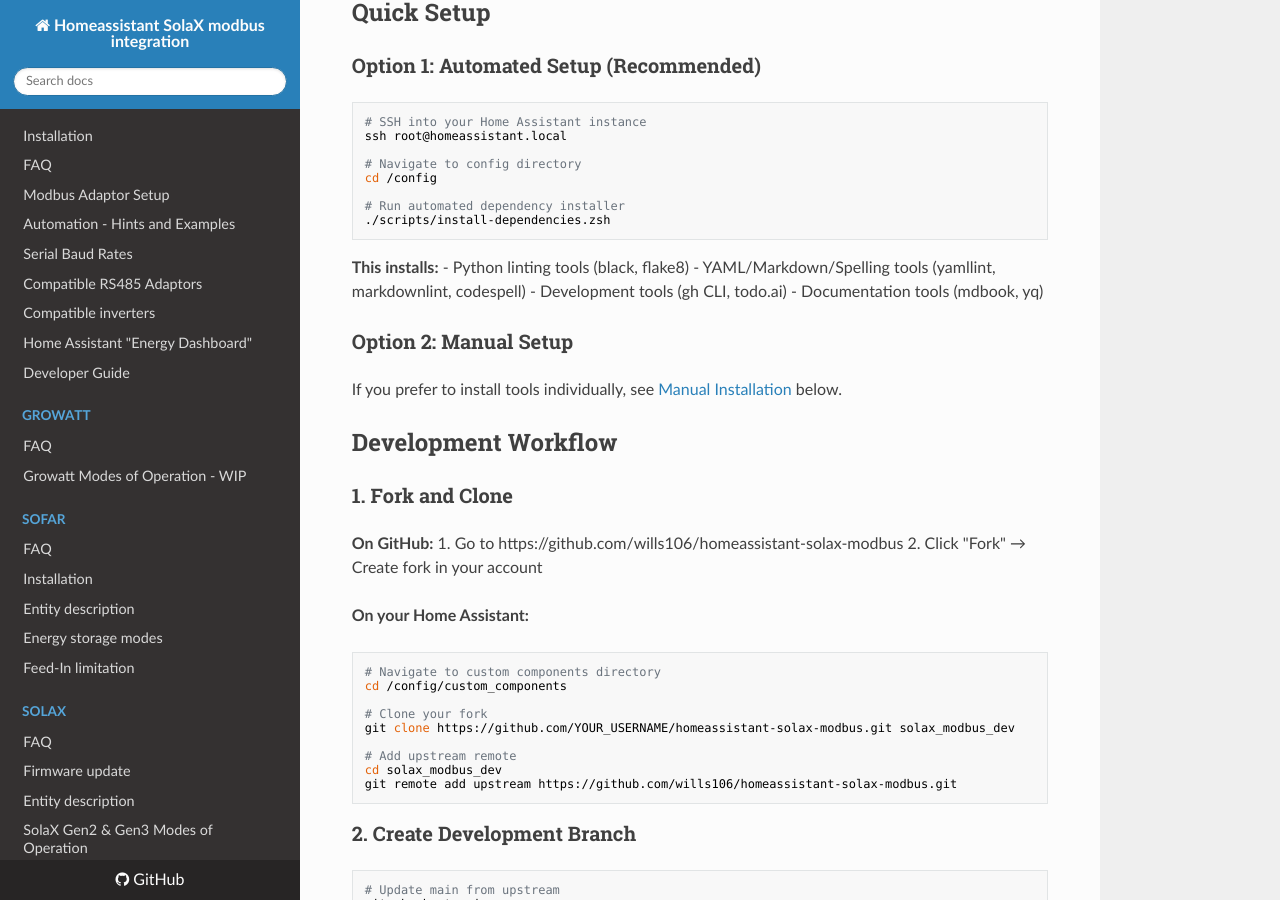
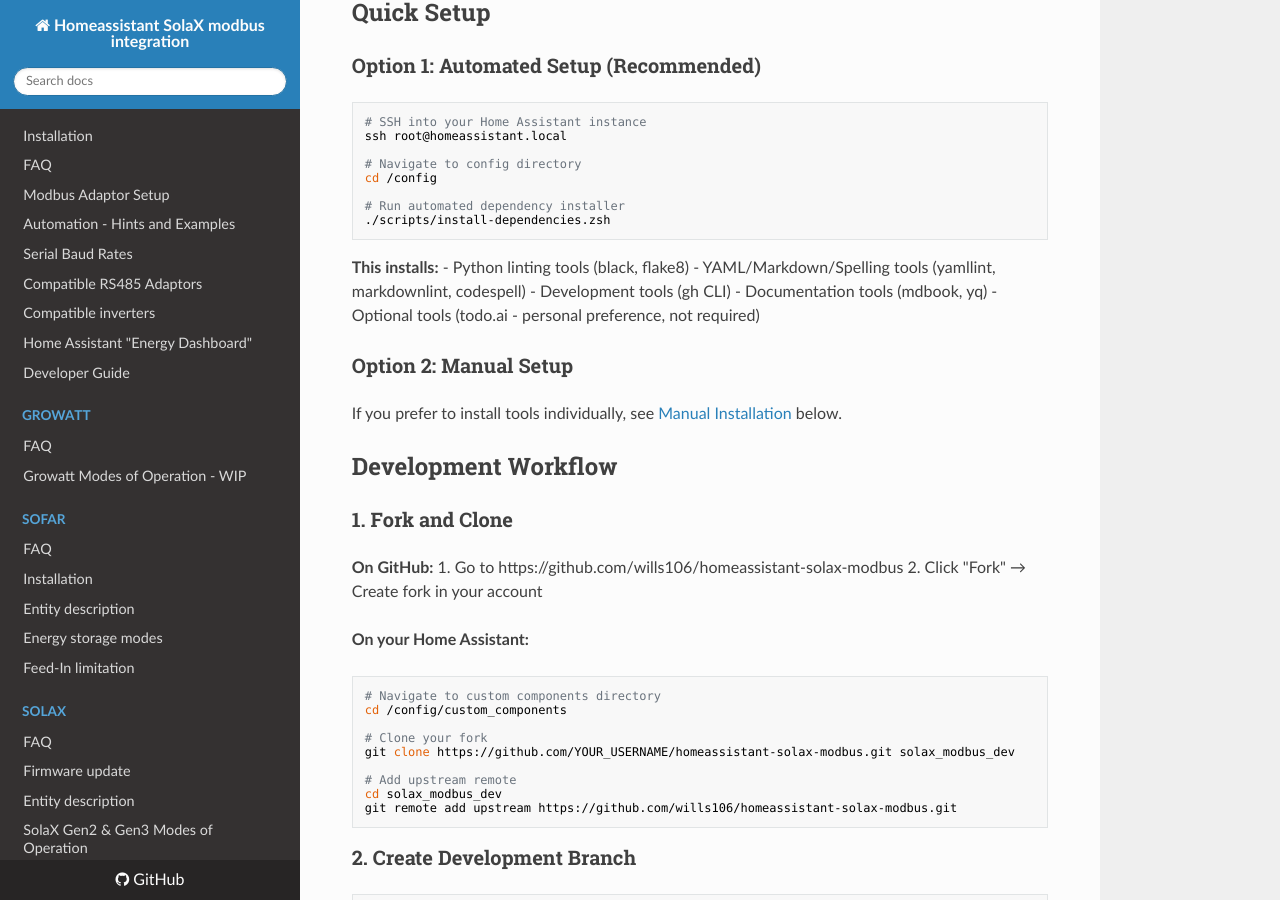
Before and after one commit to wills106/homeassistant-solax-modbus, an MkDocs documentation site: the page built from docs/developer/development-setup.md, in a window 1280 px wide and 900 px high, scrolled down 688 px. Built offline with MkDocs 1.6.1, drawn with Linux system fonts in a browser that asks for light colours; nearby versions of some CDN libraries; some of the changed text lies outside the part shown.

Commit message:
Clarify that todo.ai is optional and personal preference
Updated development-setup.md to label todo.ai as:
- Optional tool (not required for development)
- Personal preference of @fxstein
- Not a project requirement

This ensures contributors understand todo.ai is a workflow choice,
not a mandatory development tool.

```diff
--- a/docs/developer/development-setup.md
+++ b/docs/developer/development-setup.md
@@ -36,8 +36,9 @@
 **This installs:**
 - Python linting tools (black, flake8)
 - YAML/Markdown/Spelling tools (yamllint, markdownlint, codespell)
-- Development tools (gh CLI, todo.ai)
+- Development tools (gh CLI)
 - Documentation tools (mdbook, yq)
+- Optional tools (todo.ai - personal preference, not required)
 
 ### Option 2: Manual Setup
 
@@ -136,7 +137,7 @@
 **Utilities:**
 - `gh` - GitHub CLI (version 2.40.1+)
 - `yq` - YAML processor
-- `todo.ai` - Task management
+- `todo.ai` - Task management (optional, personal preference of @fxstein)
 
 **Image Processing:**
 - `imagemagick` - Image manipulation
```
